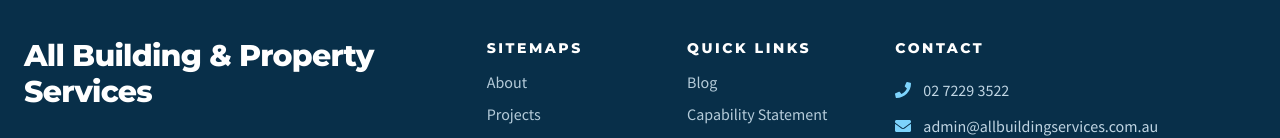
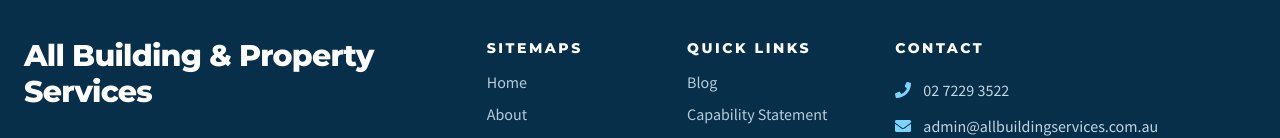
Before and after one commit to ajitsth50/all-builiding-services, a Next.js app: page / in a window 1280 px wide. Shown: the part 4406-4544 px from the top of the page. Built offline with nearby package versions, Linux system fonts and the light colour scheme.

Commit message:
Add Home to footer sitemap links

```diff
--- a/src/components/Footer/Footer.jsx
+++ b/src/components/Footer/Footer.jsx
@@ -42,6 +42,9 @@
               </h2>
 
               <ul className="space-y-2 text-sky-100/80 text-base font-sourceSans">
+                <li className="transition-colors hover:text-white">
+                  <Link href="/">Home</Link>
+                </li>
                 <li className="transition-colors hover:text-white">
                   <Link href="/about">About</Link>
                 </li>
```
